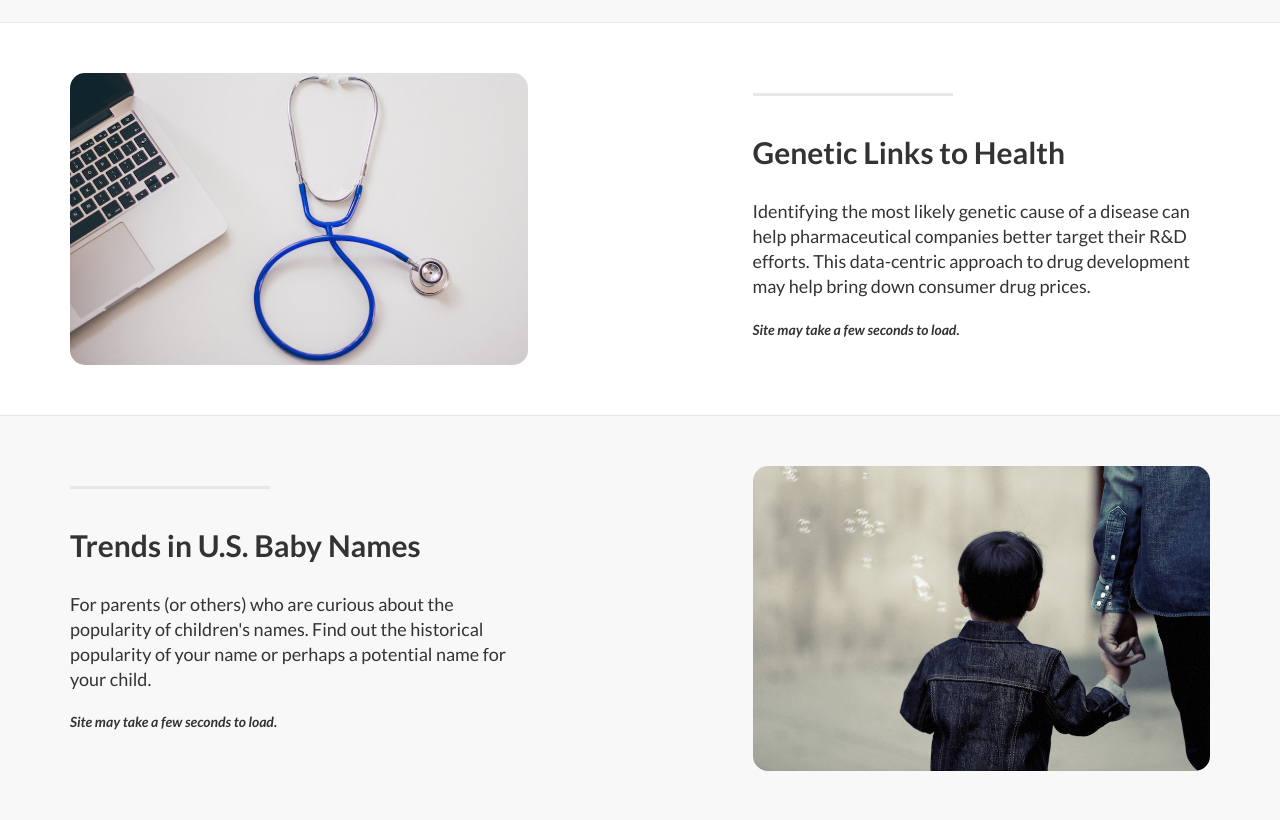
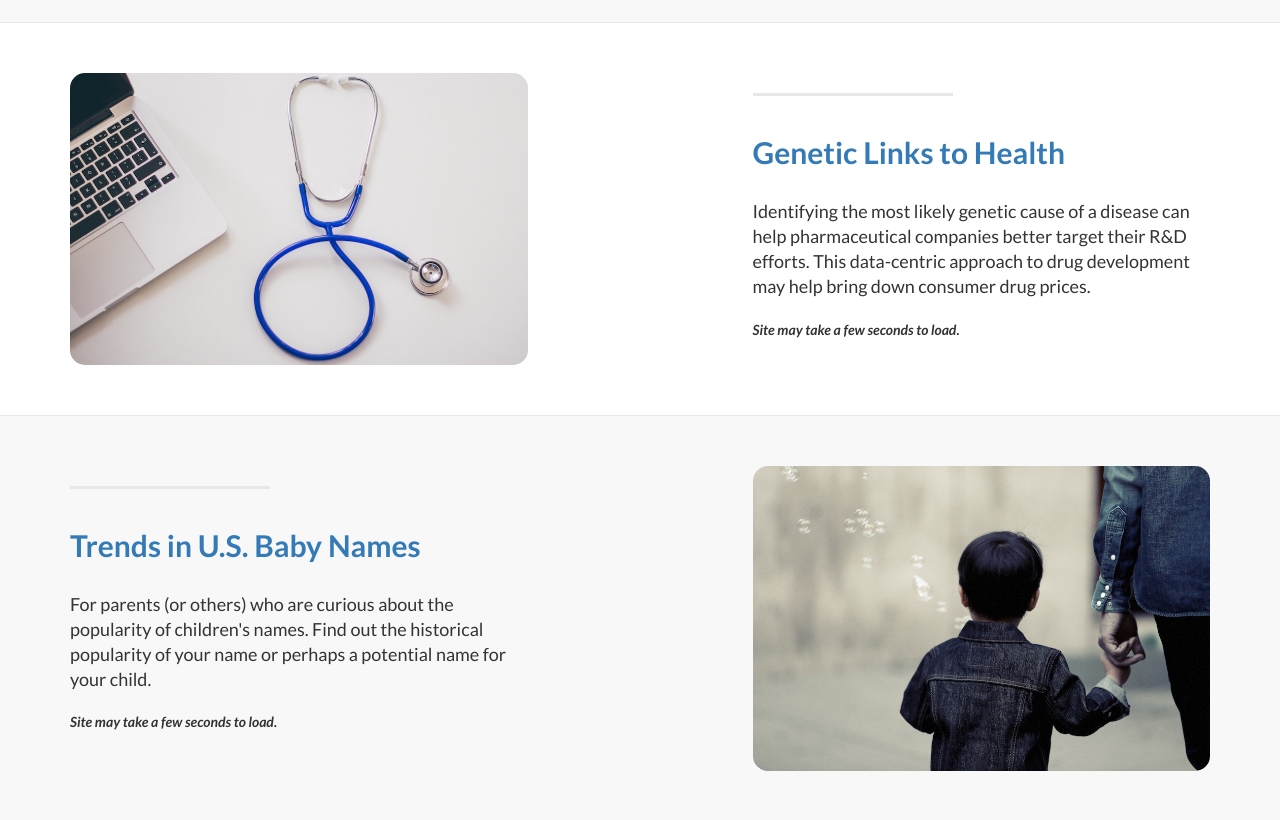
Before and after one commit to dbricare/dbricare.github.io, a plain HTML site: page index.html in a window 1280 px wide. Shown: the part 1160-1980 px from the top of the page. Drawn offline with Linux system fonts and the light colour scheme.

Commit message:
update links

```diff
--- a/index.html
+++ b/index.html
@@ -128,7 +128,7 @@
                 <div class="col-lg-5 col-lg-offset-1 col-sm-push-6  col-sm-6">
                     <hr class="section-heading-spacer">
                     <div class="clearfix"></div>
-                    <h2 class="section-heading">Genetic Links to Health</h2>
+                    <h2 class="section-heading"><a href="http://genediseaselink.com">Genetic Links to Health</a></h2>
                     <p class="lead">Identifying the most likely genetic cause of a disease  can help pharmaceutical companies better target their R&D efforts. This data-centric approach to drug development may help bring down consumer drug prices.</p><i>Site may take a few seconds to load.</i>
                 </div>
                 <div class="col-lg-5 col-sm-pull-6  col-sm-6">
@@ -150,7 +150,7 @@
                 <div class="col-lg-5 col-sm-6">
                     <hr class="section-heading-spacer">
                     <div class="clearfix"></div>
-                    <h2 class="section-heading">Trends in U.S. Baby Names</h2>
+                    <h2 class="section-heading"><a href="http://babynamesus.herokuapp.com/">Trends in U.S. Baby Names</a></h2>
                     <p class="lead">For parents (or others) who are curious about the popularity of children's names. Find out the historical popularity of your name or perhaps a potential name for your child.</p><i>Site may take a few seconds to load.</i>
                 </div>
                 <div class="col-lg-5 col-lg-offset-2 col-sm-6">
```
